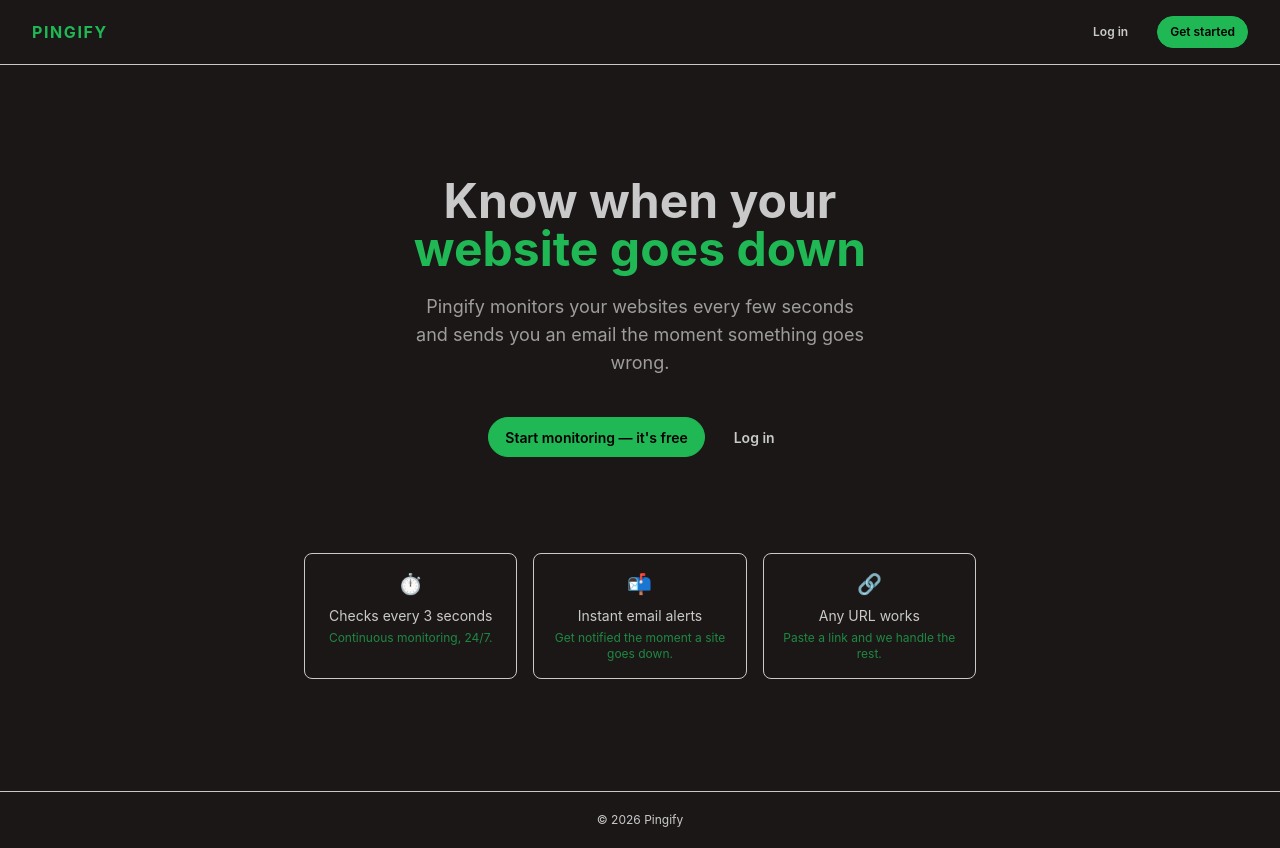
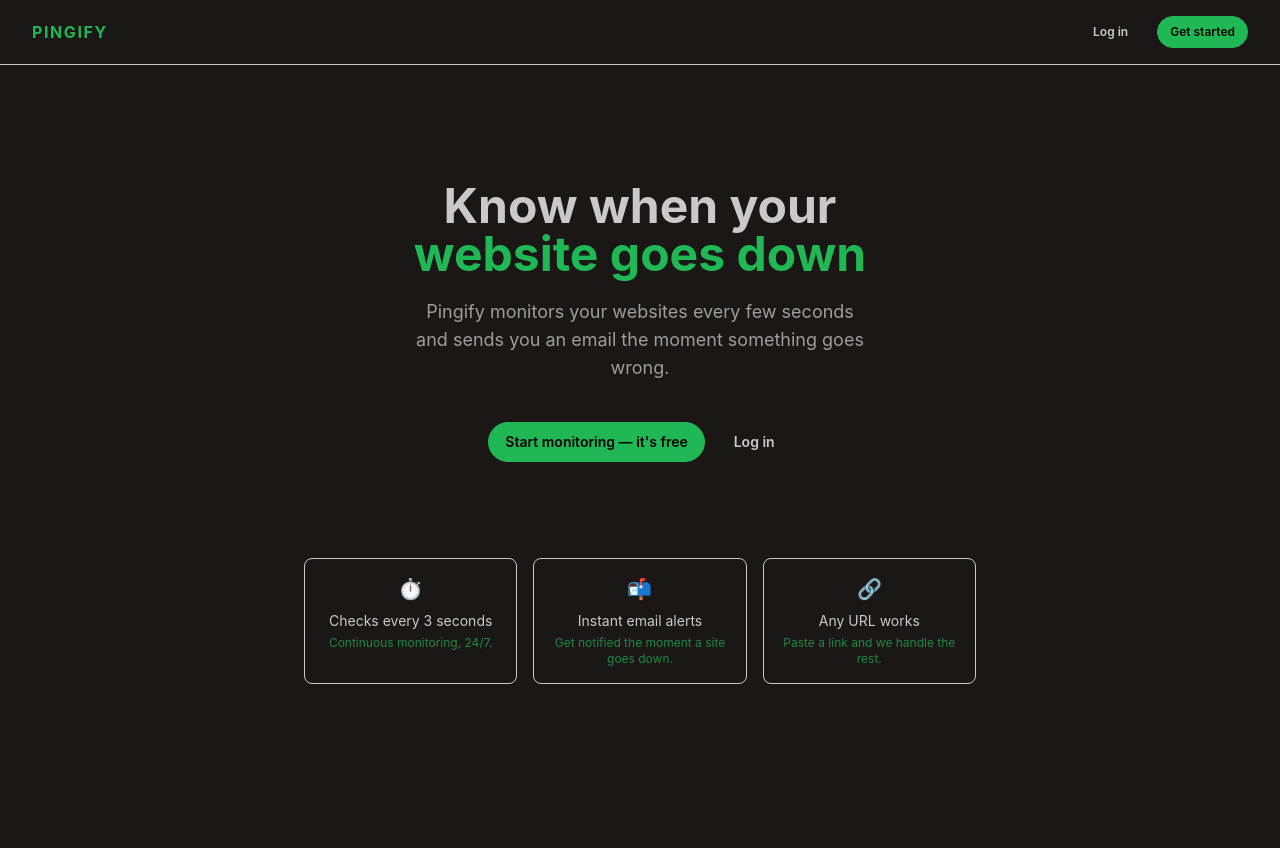
Before and after one commit to CodeHawkCraft/Pingify, a React (Vite) app in the folder pingify-frontend/: page / in a window 1280 px wide. After the commit the page ends 800 px from the top, so only its background shows below. Built offline with nearby package versions, Linux system fonts and the light colour scheme; no server answers.

Commit message:
refactor: update UI layout, ignore additional files, and document production readiness issues

```diff
--- a/pingify-frontend/src/Home.tsx
+++ b/pingify-frontend/src/Home.tsx
@@ -1,12 +1,11 @@
-import { Footer } from "./components/Footer";
+// import { Footer } from "./components/Footer";
 import { MainSection } from "./components/MainSection";
 import { Navbar } from "./components/Navbar";
 
 const Home = () => (
-  <div className="min-h-screen flex flex-col">
+  <div className="min-h-screen md:h-screen flex flex-col">
     <Navbar />
     <MainSection />
-    <Footer />
   </div>
 );
 
--- a/pingify-frontend/src/components/MainSection.tsx
+++ b/pingify-frontend/src/components/MainSection.tsx
@@ -36,7 +36,7 @@
   const navigate = useNavigate();
 
   return (
-    <main className="flex-1 flex flex-col items-center justify-center px-6 py-28 text-center">
+    <main className="flex-1 flex flex-col items-center justify-center px-6 py-6 text-center">
       <h1 className="text-5xl font-bold mb-5 max-w-lg">
         Know when your <span className="text-primary">website goes down</span>
       </h1>
```
